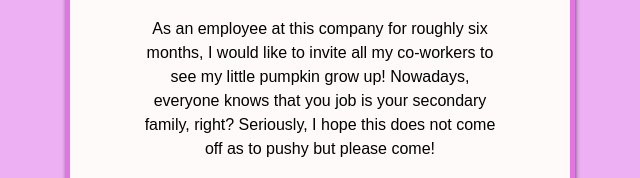
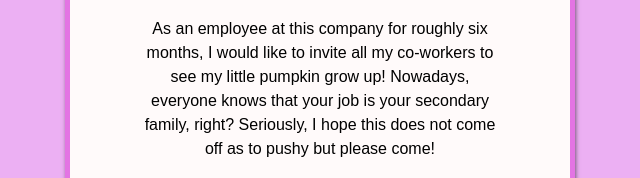
Before and after one commit to Malik-Girondin/birthday_card, a plain HTML site: page index.html in a window 1280 px wide. Shown: the part 569-747 px from the top of the page, 320-960 px from the left. Drawn offline with Linux system fonts and the light colour scheme.

Commit message:
Fixed spelling error

```diff
--- a/index.html
+++ b/index.html
@@ -16,7 +16,7 @@
             <div class="recipe-content">
                 <h1>Stacy's Birthday Party🎉🎉🎉</h1>
                 <p>As a father, this brings joy to my heart! My sweet little princess is turning 7 this Friday!</p>
-                <p>As an employee at this company for roughly six months, I would like to invite all my co-workers to see my little pumpkin grow up! Nowadays, everyone knows that you job is your secondary family, right? Seriously, I hope this does not come off as to pushy but please come!</p>
+                <p>As an employee at this company for roughly six months, I would like to invite all my co-workers to see my little pumpkin grow up! Nowadays, everyone knows that your job is your secondary family, right? Seriously, I hope this does not come off as to pushy but please come!</p>
                 <p>As for details, I will place them below. I want the stress the importance of proper gift giving. To lower the confusion and questions on what to bring. I have an Amazon List of items so just sign in and check off what you can buy for Stacy! Again, no in-person gifts will be accepted! Thank you all! </p>
                 <section class="recipe-info">
                     <ul>
```
